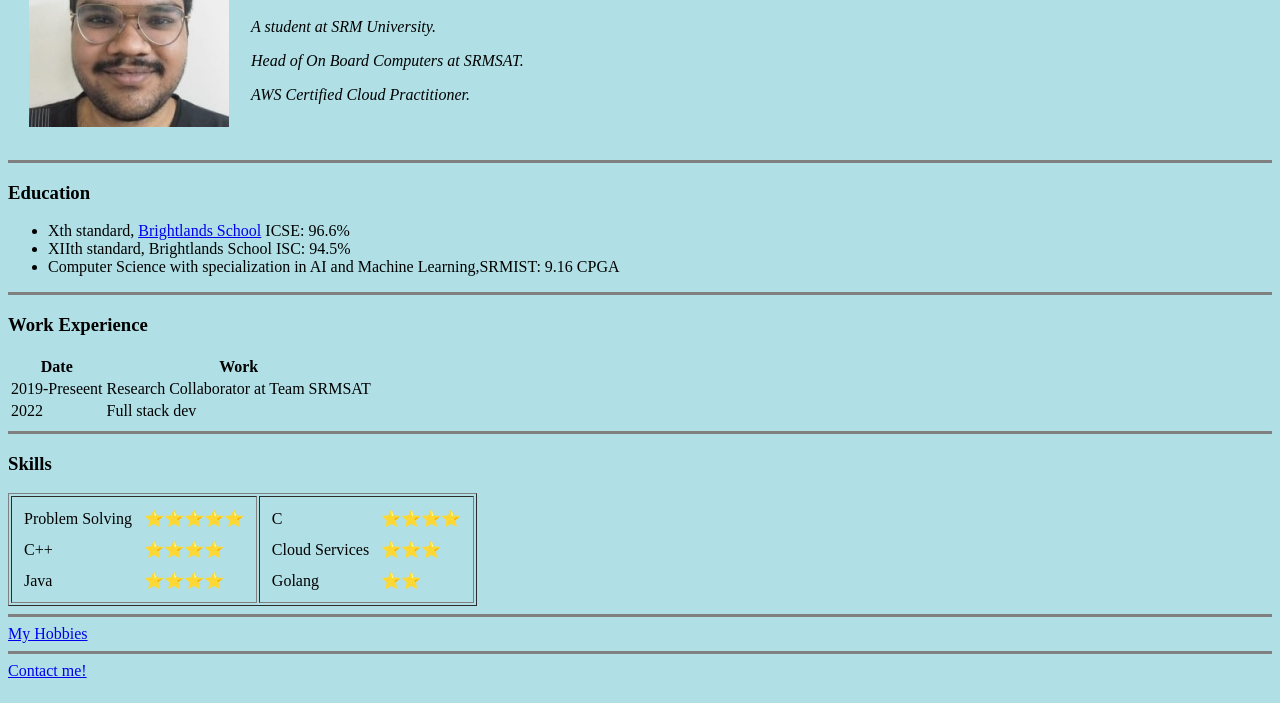
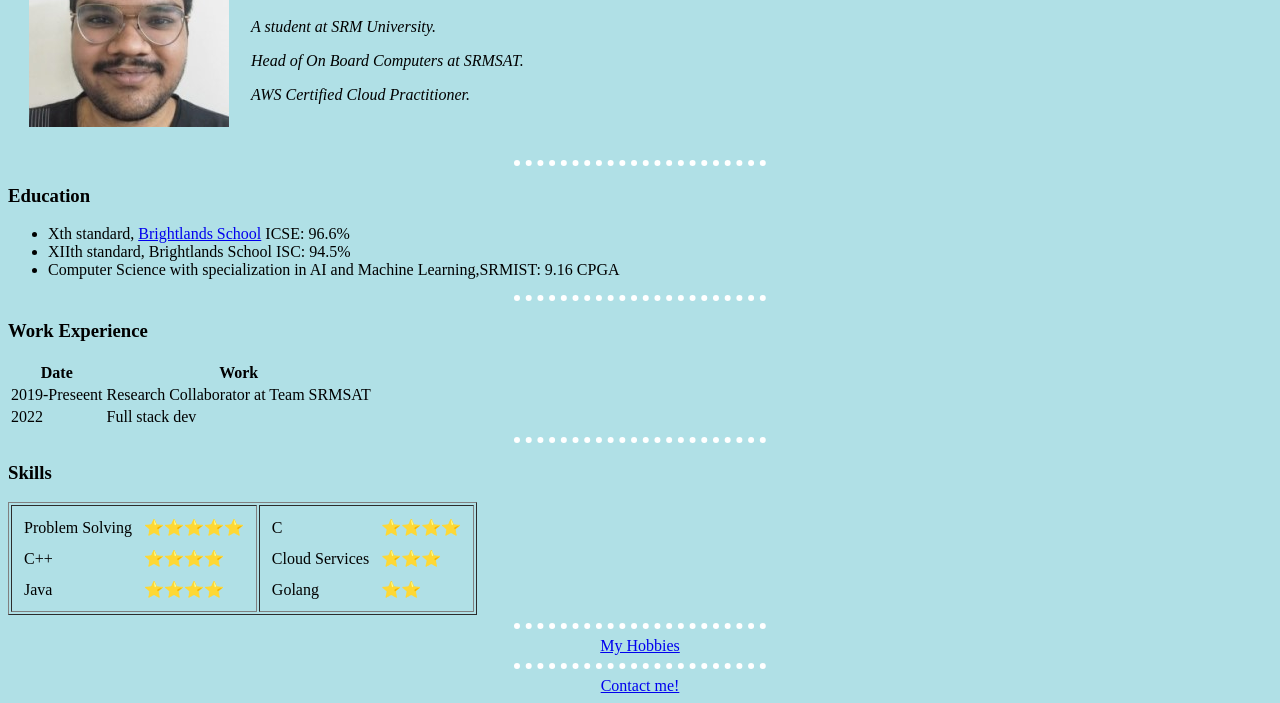
Before and after one commit to GeNeRaL-ShAdOw/SPA_html, a plain HTML site: page index.html in a window 1280 px wide. Shown: the part 102-805 px from the top of the page. Drawn offline with Linux system fonts and the light colour scheme.

Commit message:
Added new values to HR elements

```diff
--- a/index.html
+++ b/index.html
@@ -6,11 +6,20 @@
   <title>Chinmaya's Mansion || 高殿</title>
 </head>
 <style>
+  body {
+    background-color: powderblue;
+  }
 
-  body{
+  hr {
+    height: 0px;
+    width: 20%;
+    border-style: dotted none none;
+    border-width: 6px;
+    border-color: white;
     background-color: powderblue;
   }
 </style>
+
 <body>
   <table cellspacing="20">
     <tr>
@@ -88,10 +97,12 @@
       </td>
     </tr>
   </table>
-  <hr size="3" noshade>
-  <a href="hobbies.html">My Hobbies</a>
-  <hr size="3" noshade>
-  <a href="contact.html">Contact me!</a>
+  <div align="center">
+    <hr size="3" noshade>
+    <a href="hobbies.html">My Hobbies</a>
+    <hr size="3" noshade>
+    <a href="contact.html">Contact me!</a>
+  </div>
 </body>
 
 </html>
```
